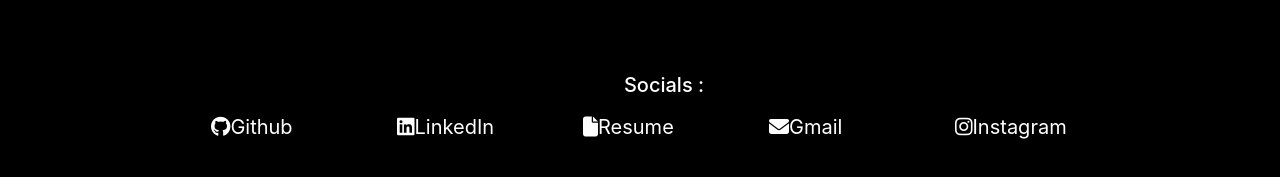
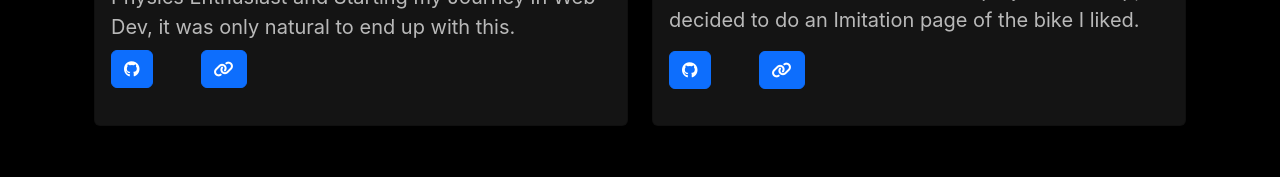
Before and after one commit to Sfor-za/Portfolio-react, a React (Create React App) app: page / in a window 1280 px wide. Shown: the part 2235-2412 px from the top of the page. Before the commit the page ends 2378 px from the top, so only its background shows below. Built offline with nearby package versions, Linux system fonts and the light colour scheme.

Commit message:
fixed the socials section and added resume

```diff
--- a/public/index.html
+++ b/public/index.html
@@ -3,7 +3,7 @@
   <head>
     <meta charset="utf-8" />
     <link href="https://cdn.jsdelivr.net/npm/bootstrap@5.2.3/dist/css/bootstrap.min.css" rel="stylesheet" integrity="sha384-rbsA2VBKQhggwzxH7pPCaAqO46MgnOM80zW1RWuH61DGLwZJEdK2Kadq2F9CUG65" crossorigin="anonymous">
-    <link rel="icon" href="%PUBLIC_URL%/favicon2.ico" />
+    <link rel="icon" href="./src/components/images/favicon2.ico" />
     <meta name="viewport" content="width=device-width, initial-scale=1" />
     <meta name="theme-color" content="#000000" />
     <title>Aditya Thomas</title>
--- a/src/components/Cardgrid.css
+++ b/src/components/Cardgrid.css
@@ -1,5 +1,6 @@
 .project-grid{
     margin-top:180px;
+    margin-bottom: 500px;
     top:100px;
 }
 .project-card{
--- a/src/components/Contact.css
+++ b/src/components/Contact.css
@@ -1,15 +1,20 @@
+.greeting{
+    font-size: 50px;
+
+}
 .contact-section{
     color:white;
-    font-size: 30px;
-    margin-top: 90px;
-    /* align-items: flex-end ; */
+
+    margin-top: 400px;
+    margin-bottom: 400px;
+
 
 }
 .social-link{
-    margin-top: 50px;
+    margin-top: 200px;
     text-decoration: none;
     color: white;
-    font-size: 20px;
+    font-size: 35px;
 }
 .social-link:hover{
     color:greenyellow;
--- a/src/components/Contact.js
+++ b/src/components/Contact.js
@@ -1,5 +1,7 @@
 import React from "react";
 import "./Contact.css";
+import resume from "./Resume.pdf"
+
 
 export default function Contact() {
   return (
@@ -37,10 +39,10 @@ export default function Contact() {
           <div className="col-md-2">
             <div className="description">
               <a
-                href="https://github.com/Sfor-za"
+                href={resume}
+                rel="noopener noreferrer"
                 target="_blank"
                 className="social-link mt-auto ml-n4"
-                rel="noopener noreferrer"
                 >
                 <i className="fa-solid fa-file"></i>Resume
               </a>
```
Also changed, not shown: 2 other files (tests, documents, lock files or other folders).
